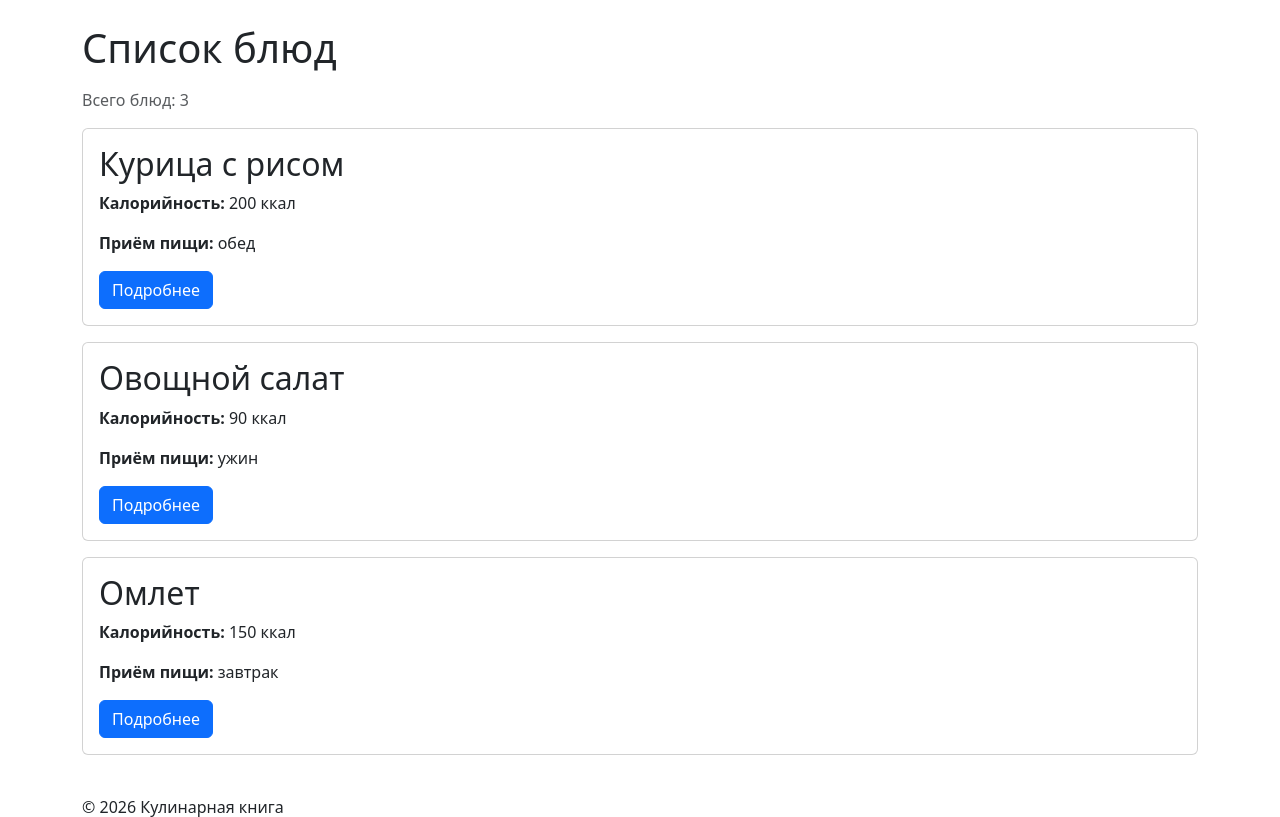
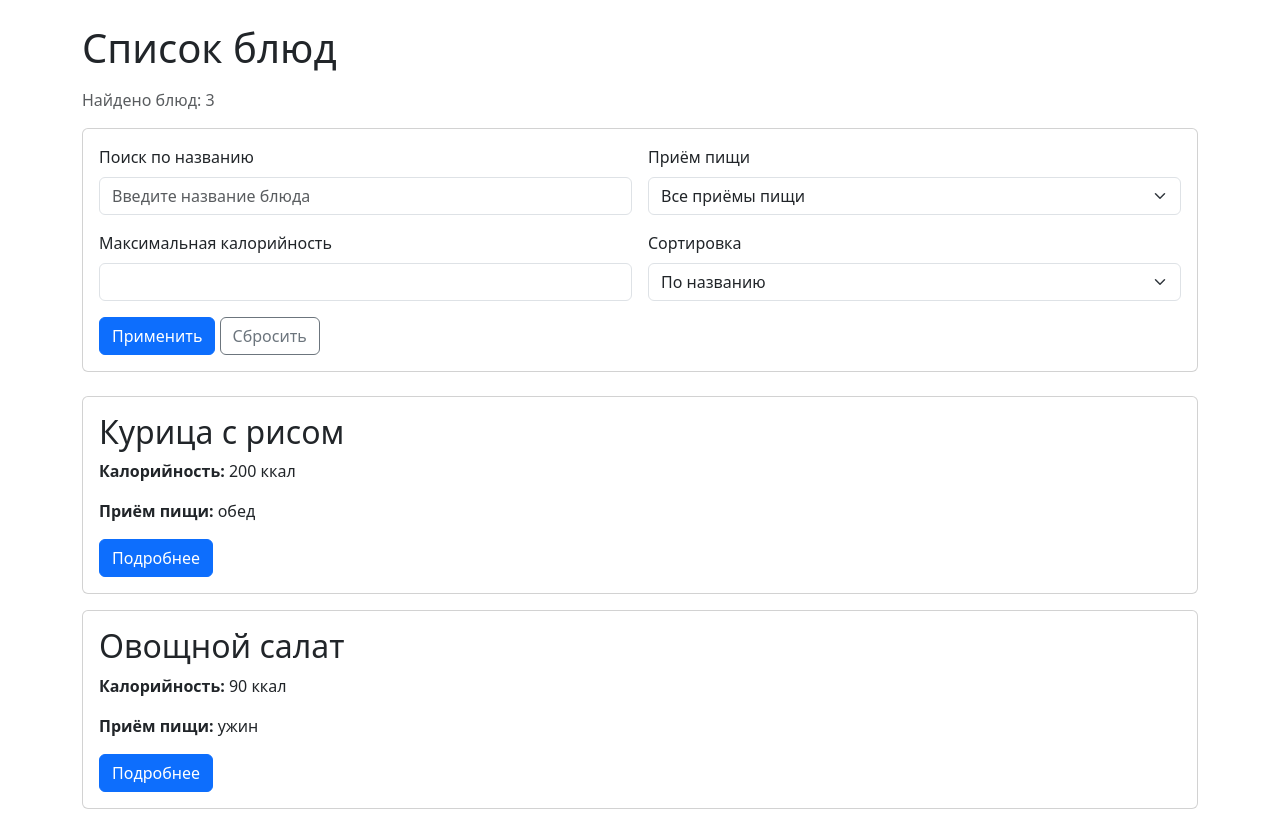
Before and after one commit to telegina-alena/servis-planirovaniy-menu, a Django app: page /dishes/ in a window 1280 px wide. Shown: the part 57-874 px from the top of the page. Run offline with Django 5.2, Linux system fonts and the light colour scheme; data comes from the database, SQL or seed files in the repository; both versions use the stored data as it was before the commit.

Commit message:
ПР9 готова к сдаче

```diff
--- a/dishes/templates/dishes/dish_list.html
+++ b/dishes/templates/dishes/dish_list.html
@@ -8,19 +8,166 @@
 {% block content %}
 
 <h1 class="mb-3">Список блюд</h1>
+
 <p class="text-muted">
-    Всего блюд: {{ dishes|length }}
+    Найдено блюд: {{ page_obj.paginator.count }}
 </p>
+
+<form method="get" class="card card-body mb-4">
+
+    <div class="row g-3">
+
+        <div class="col-md-6">
+            <label for="q" class="form-label">
+                Поиск по названию
+            </label>
+            <input
+                type="text"
+                id="q"
+                name="q"
+                class="form-control"
+                placeholder="Введите название блюда"
+                value="{{ search_query }}"
+            >
+        </div>
+
+        <div class="col-md-6">
+            <label for="meal" class="form-label">
+                Приём пищи
+            </label>
+            <select
+                id="meal"
+                name="meal"
+                class="form-select"
+            >
+                <option value="">Все приёмы пищи</option>
+
+                {% for meal in meals %}
+                    <option
+                        value="{{ meal.id }}"
+                        {% if selected_meal == meal.id|stringformat:"s" %}
+                            selected
+                        {% endif %}
+                    >
+                        {{ meal.name }}
+                    </option>
+                {% endfor %}
+            </select>
+        </div>
+
+        <div class="col-md-6">
+            <label for="max_calories" class="form-label">
+                Максимальная калорийность
+            </label>
+            <input
+                type="number"
+                id="max_calories"
+                name="max_calories"
+                class="form-control"
+                min="0"
+                value="{{ max_calories }}"
+            >
+        </div>
+
+        <div class="col-md-6">
+            <label for="sort" class="form-label">
+                Сортировка
+            </label>
+            <select
+                id="sort"
+                name="sort"
+                class="form-select"
+            >
+                <option value="name"
+                    {% if sort == "name" %}selected{% endif %}>
+                    По названию
+                </option>
+
+                <option value="calories"
+                    {% if sort == "calories" %}selected{% endif %}>
+                    По калорийности
+                </option>
+
+                <option value="meal"
+                    {% if sort == "meal" %}selected{% endif %}>
+                    По приёму пищи
+                </option>
+            </select>
+        </div>
+
+    </div>
+
+    <div class="mt-3">
+        <button type="submit" class="btn btn-primary">
+            Применить
+        </button>
+
+        <a href="{% url 'dishes:list' %}"
+           class="btn btn-outline-secondary">
+            Сбросить
+        </a>
+    </div>
+
+</form>
+
+{% if error %}
+    <p class="text-danger">{{ error }}</p>
+{% endif %}
+
 <div class="row">
+
     {% for dish in dishes %}
         <div class="col-12 mb-3">
             {% include "dishes/includes/dish_card.html" %}
         </div>
     {% empty %}
         <div class="col-12">
-            <p class="text-muted">Блюд пока нет.</p>
+            <p class="text-muted">
+                Блюд по заданным условиям не найдено.
+            </p>
         </div>
     {% endfor %}
+
 </div>
 
+{% if page_obj.paginator.num_pages > 1 %}
+
+<nav aria-label="Навигация по страницам">
+
+    <ul class="pagination justify-content-center">
+
+        {% if page_obj.has_previous %}
+            <li class="page-item">
+                <a class="page-link"
+                   href="{% querystring page=page_obj.previous_page_number %}">
+                    Назад
+                </a>
+            </li>
+        {% endif %}
+
+        {% for number in page_obj.paginator.page_range %}
+            <li class="page-item
+                {% if page_obj.number == number %}active{% endif %}">
+                <a class="page-link"
+                   href="{% querystring page=number %}">
+                    {{ number }}
+                </a>
+            </li>
+        {% endfor %}
+
+        {% if page_obj.has_next %}
+            <li class="page-item">
+                <a class="page-link"
+                   href="{% querystring page=page_obj.next_page_number %}">
+                    Далее
+                </a>
+            </li>
+        {% endif %}
+
+    </ul>
+
+</nav>
+
+{% endif %}
+
 {% endblock %}
--- a/dishes/views.py
+++ b/dishes/views.py
@@ -1,20 +1,104 @@
-from django.shortcuts import render
+
+"""Представления для работы со страницами блюд."""
+
+from django.core.paginator import Paginator
+from django.shortcuts import render, get_object_or_404
+
 from .models import Dish
 from ingredients.models import Ingredient
+from meals.models import Meal
 
 
 def dishes(request):
-    """Отобразить список всех блюд."""
+    """Отобразить список блюд с поиском и фильтрацией."""
+
+    search_query = request.GET.get("q", "").strip()
+    selected_meal = request.GET.get("meal", "").strip()
+    max_calories = request.GET.get("max_calories", "").strip()
+    sort = request.GET.get("sort", "name")
 
     dishes_list = (
         Dish.objects
         .select_related("meal")
         .prefetch_related("ingredients")
-        .all()
     )
 
+    # Поиск по названию с учётом кириллицы.
+    # SQLite не обеспечивает полноценный Unicode case-insensitive LIKE.
+    if search_query:
+        normalized_query = search_query.casefold()
+
+        dishes_list = [
+            dish for dish in dishes_list
+            if normalized_query in dish.name.casefold()
+        ]
+
+    # Фильтрация по приёму пищи.
+    if selected_meal.isdigit():
+        dishes_list = dishes_list.filter(
+            meal_id=int(selected_meal)
+        ) if hasattr(dishes_list, "filter") else [
+            dish for dish in dishes_list
+            if dish.meal_id == int(selected_meal)
+        ]
+
+    # Фильтрация по калорийности.
+    error = None
+
+    if max_calories:
+        try:
+            calories_limit = int(max_calories)
+            if calories_limit < 0:
+                raise ValueError
+        except ValueError:
+            error = "Укажите корректное количество калорий."
+        else:
+            dishes_list = (
+                dishes_list.filter(calories__lte=calories_limit)
+                if hasattr(dishes_list, "filter")
+                else [
+                    dish for dish in dishes_list
+                    if dish.calories <= calories_limit
+                ]
+            )
+
+    # Сортировка средствами Django ORM.
+    sort_fields = {
+        "name": ("name", "id"),
+        "calories": ("calories", "name"),
+        "meal": ("meal__name", "name"),
+    }
+
+    if hasattr(dishes_list, "order_by"):
+        dishes_list = dishes_list.order_by(
+            *sort_fields.get(sort, sort_fields["name"])
+        )
+    else:
+        sort_keys = {
+            "name": lambda dish: (dish.name.casefold(), dish.id),
+            "calories": lambda dish: (dish.calories, dish.name.casefold()),
+            "meal": lambda dish: (
+                dish.meal.name.casefold(),
+                dish.name.casefold(),
+            ),
+        }
+        dishes_list.sort(
+            key=sort_keys.get(sort, sort_keys["name"])
+        )
+
+    # Пагинация.
+    paginator = Paginator(dishes_list, 5)
+    page_obj = paginator.get_page(request.GET.get("page"))
+
     context = {
-        "dishes": dishes_list,
+        "dishes": page_obj,
+        "page_obj": page_obj,
+        "search_query": search_query,
+        "selected_meal": selected_meal,
+        "max_calories": max_calories,
+        "sort": sort,
+        "meals": Meal.objects.order_by("name"),
+        "error": error,
     }
 
     return render(
@@ -27,25 +111,21 @@ def dishes(request):
 def dish_detail(request, dish_id):
     """Отобразить подробную информацию о выбранном блюде."""
 
-    dish = (
+    dish = get_object_or_404(
         Dish.objects
         .select_related("meal")
-        .prefetch_related("ingredients")
-        .filter(id=dish_id)
-        .first()
+        .prefetch_related("ingredients"),
+        id=dish_id,
     )
 
-    availability_text = ""
+    available_ingredients = Ingredient.objects.values_list(
+        "name",
+        flat=True,
+    )
 
-    if dish is not None:
-        available_ingredients = Ingredient.objects.values_list(
-            "name",
-            flat=True,
-        )
-
-        availability_text = dish.is_available(
-            available_ingredients
-        )
+    availability_text = dish.is_available(
+        available_ingredients
+    )
 
     context = {
         "dish": dish,
@@ -56,5 +136,4 @@ def dish_detail(request, dish_id):
         request,
         "dishes/dish_detail.html",
         context,
-        status=404 if dish is None else 200,
     )
```
Also changed, not shown: db.sqlite3 (deleted).
